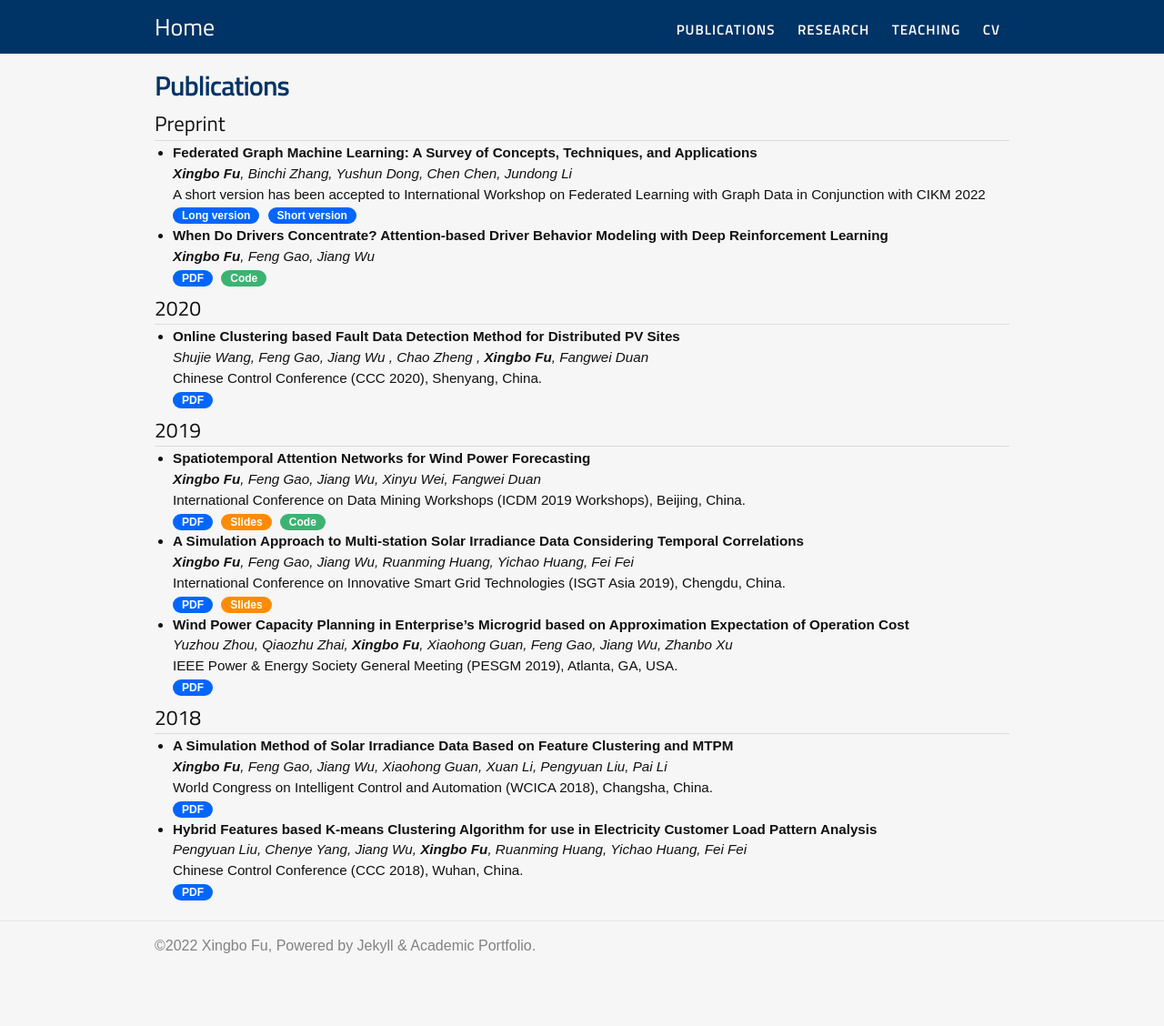
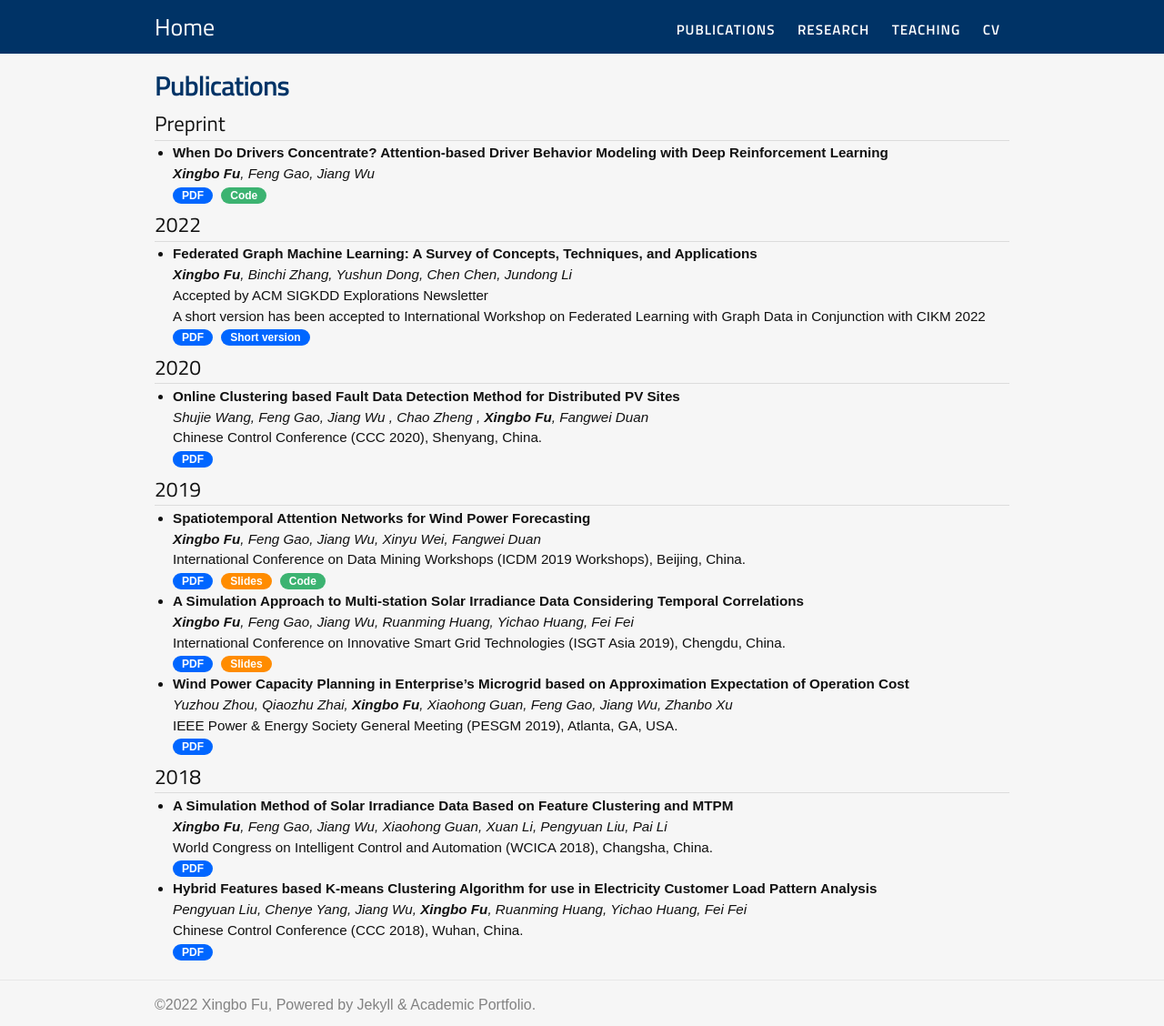
Before and after one commit to xbfu/xbfu.github.io, a Jekyll site: the page built from publications.md, in a window 1280 px wide. Shown: the whole page at 91% size. Built offline with Jekyll 4.4.1, drawn with Linux system fonts in a browser that asks for light colours; nearby versions of some CDN libraries; before the commit the page ends 1063 px from its top, so only the background shows below that.

Commit message:
Update publications.md

```diff
--- a/publications.md
+++ b/publications.md
@@ -8,17 +8,22 @@ subtitle: Publications - Xingbo Fu
 <h2>Preprint</h2>
 <ul>
 	<li>
-		<b>Federated Graph Machine Learning: A Survey of Concepts, Techniques, and Applications</b><br>
-		<i><b>Xingbo Fu</b>, Binchi Zhang, Yushun Dong, Chen Chen, Jundong Li</i><br>
-		A short version has been accepted to International Workshop on Federated Learning with Graph Data in Conjunction with CIKM 2022<br>
-		<a href="Federated Graph Machine Learning: A Survey of Concepts, Techniques, and Applications.pdf"><div class="paper">Long version</div></a>
-		<a href="FedGraph.pdf"><div class="paper">Short version</div></a>
-	</li>
-	<li>
 		<b>When Do Drivers Concentrate? Attention-based Driver Behavior Modeling with Deep Reinforcement Learning</b><br>
 		<i><b>Xingbo Fu</b>, Feng Gao, Jiang Wu</i><br>
 		<a href="paper6.pdf"><div class="paper">PDF</div></a>
         <a href="https://github.com/xbfu/ATD3"><div class="code">Code</div></a>
+	</li>
+</ul>
+
+<h2>2022</h2>
+<ul>
+	<li>
+		<b>Federated Graph Machine Learning: A Survey of Concepts, Techniques, and Applications</b><br>
+		<i><b>Xingbo Fu</b>, Binchi Zhang, Yushun Dong, Chen Chen, Jundong Li</i><br>
+		Accepted by ACM SIGKDD Explorations Newsletter<br>
+		A short version has been accepted to International Workshop on Federated Learning with Graph Data in Conjunction with CIKM 2022<br>
+		<a href="Federated Graph Machine Learning.pdf"><div class="paper">PDF</div></a>
+		<a href="FGML.pdf"><div class="paper">Short version</div></a>
 	</li>
 </ul>
 
```
